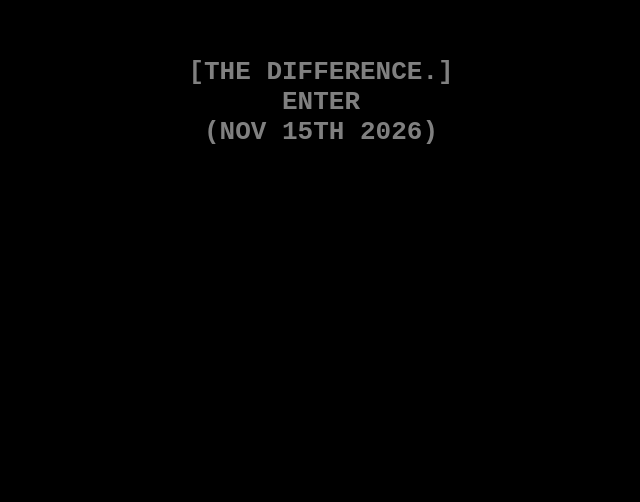
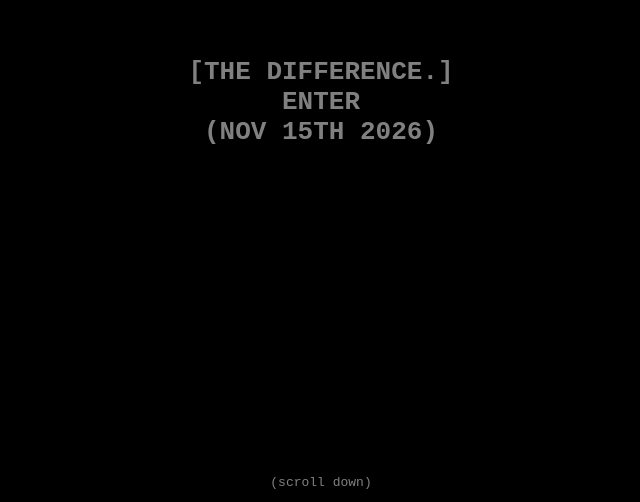
Before and after one commit to ChetanMandur/cainewebsite-public, a plain HTML site: page pages/index.html in a window 1280 px wide. Shown: the part 298-800 px from the top of the page, 319-959 px from the left. Drawn offline with Linux system fonts and the light colour scheme.

Commit message:
(HOTFIX) Updated `"(scroll down)"` button to dynamically appear on the first slide
(pages/index.html)
- Removed hard coded button element
    - Moved to the bottom of `<script>` tag that generates and applies all the scroll cases
        - After all scroll cases have been generated and applied, generate the button and apply the logic to the button
    - This was done since it makes it easier for me to plop in sections without needing to cut+paste the button element

```diff
--- a/pages/index.html
+++ b/pages/index.html
@@ -68,9 +68,6 @@
                         <br>ENTER
                         <br>(APRIL 21ST 2026)
                 </h1>
-                <div id="first-page-footer" class="section-footer">
-                    <a id="first-page-footer-button">(scroll down)</a>
-                </div>
             </div>
 
             <div class="section">
@@ -197,6 +194,20 @@
             debugScrollCases.log("Final `scrollCases` object:",scrollCases)
             slideScroll.scrollCases = scrollCases
 
+            //// Adding and manipulating the `(scroll down)` button found on the first section
+
+            // Adding the button to the first section group (ie. the second section in this... there has to be a better way to name this)
+                // The better naming convention would just be to fix `pageInject` to individually check elements/tag, ignoring ancestral info
+                    // but this will a job for a later PR
+            sections[1].insertAdjacentHTML("beforeend",
+                `
+                    <div id="first-page-footer" class="section-footer">
+                        <a id="first-page-footer-button">(scroll down)</a>
+                    </div>
+                `
+             )
+
+            // Linking the `pointerup` event to the button to actually allow scrolling
             const scrollDownButton = document.getElementById("first-page-footer-button")
             scrollDownButton.addEventListener("pointerup",(event)=>{
                 event.stopPropagation()
```
